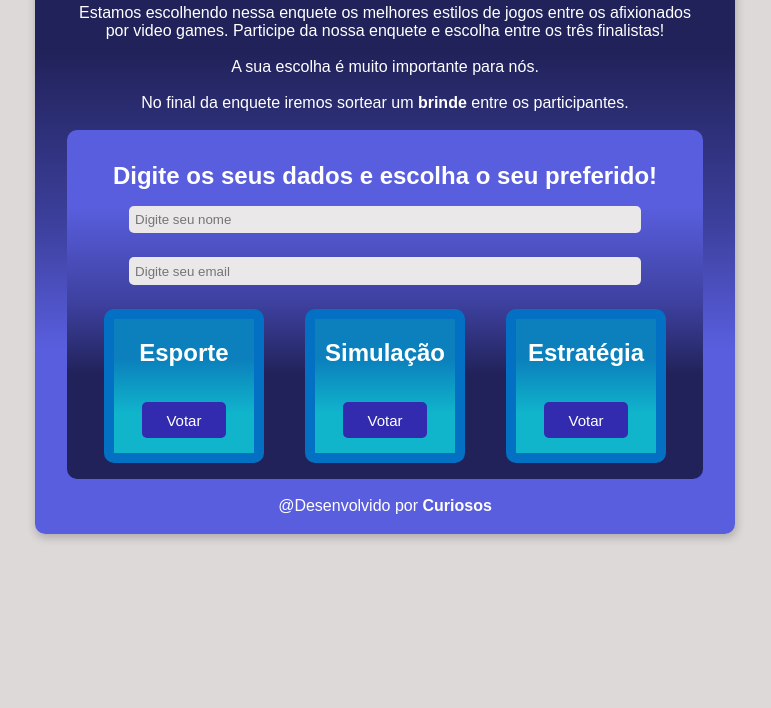
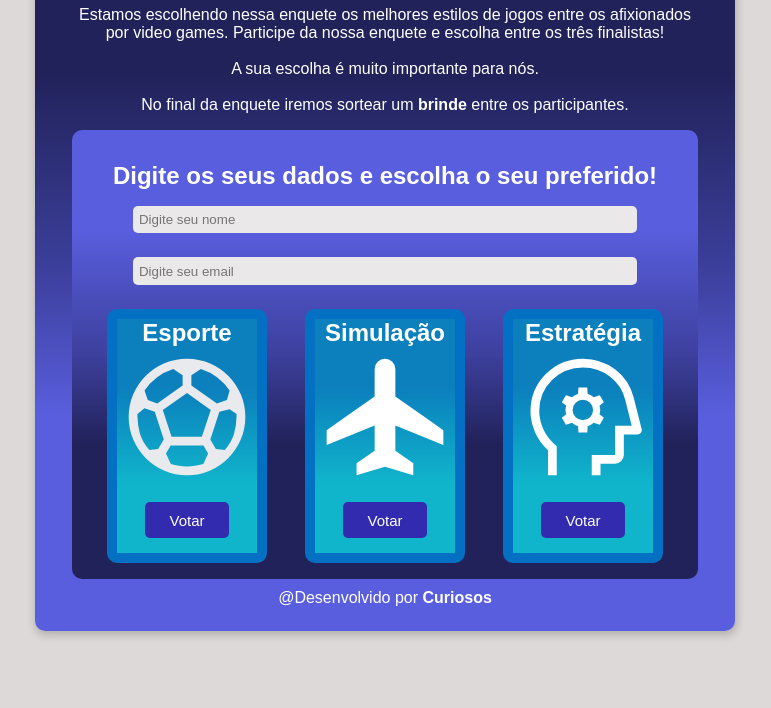
Before and after one commit to bibiritriz/Projeto-02---M-dulo-01, a plain HTML site: page index.html in a window 1280 px wide. Shown: the part 92-800 px from the top of the page, without its empty margins (255-1026 px from the left). Drawn offline with Linux system fonts and the light colour scheme.

Commit message:
arrumando icons

```diff
--- a/index.html
+++ b/index.html
@@ -5,7 +5,7 @@
   <meta charset="UTF-8">
   <meta name="viewport" content="width=device-width, initial-scale=1.0">
   <link rel="stylesheet" href="style.css">
-  <link rel="shortcut icon" href="controle-de-video-game.png" type="image/png">
+  <link rel="shortcut icon" href="icon-controle-video-game.png" type="png">
   <title>Enquete Gamer</title>
 </head>
 
@@ -33,8 +33,7 @@
               <h2>
                 Esporte
               </h2>
-              <object data="sports_soccer_98dp_E8EAED_FILL0_wght400_GRAD0_opsz48.svg" type="image/svg+xml"
-                width="100%"></object>
+              <object data="icon-esporte.svg" type="image/svg+xml" width="100%"></object>
               <button>
                 Votar
               </button>
@@ -43,8 +42,7 @@
               <h2>
                 Simulação
               </h2>
-              <object data="flight_48dp_FFFFFF_FILL0_wght400_GRAD0_opsz48.svg" type="image/svg+xml"
-                width="100%"></object>
+              <object data="icon-simulacao.svg" type="image/svg+xml" width="100%"></object></object>
               <button>
                 Votar
               </button>
@@ -53,8 +51,7 @@
               <h2>
                 Estratégia
               </h2>
-              <object data="psychology_48dp_FFFFFF_FILL0_wght400_GRAD0_opsz48.svg" type="image/svg+xml"
-                width="100%"></object>
+              <object data="icon-estrategia.svg" type="image/svg+xml" width="100%"></object></object>
               <button>
                 Votar
               </button>
@@ -62,8 +59,8 @@
           </div>
         </div>
       </div>
-      <div>
-        <br>@Desenvolvido por <span>Curiosos</span>
+      <div class="feito-por">
+        @Desenvolvido por <span>Curiosos</span>
       </div>
     </div>
   </div>
--- a/style.css
+++ b/style.css
@@ -1,11 +1,12 @@
 * {
   font-family: Arial, Helvetica, sans-serif;
-  margin: 1;
+  margin: 0;
   padding: 0;
   box-sizing: border-box;
 }
 
 body {
+  margin-top: 0.5rem;
   color: white;
   background-color: #ded9d9;
 }
@@ -25,20 +26,19 @@ body {
 .cabecalho {
   border-radius: 10px;
   text-align: center;
-  margin: 1.2rem;
+  margin: 1.5rem;
 }
 
 .titulo {
   color: #ffd000;
   font-size: 35px;
-  padding: 0.4rem;
+  padding: 0.3rem 1rem;
   text-align: center;
   font-weight: 700;
 }
 
 .subtitulo {
   padding: 1rem;
-  margin-bottom: 0.1rem;
 }
 
 .flex-container {
@@ -126,6 +126,10 @@ button:hover {
   transition: 0.5s;
 }
 
+.feito-por{
+  margin-top: 0.6rem;
+}
+
 @media screen and (max-width: 500px) {
   html {
     font-size: 12px;
```
Also changed, not shown: icon-controle-video-game.png (renamed from imagens/icon-controle-video-game.png), icon-esporte.svg (renamed from imagens/icon-esporte.svg), icon-estrategia.svg (renamed from imagens/icon-estrategia.svg), icon-simulacao.svg (renamed from imagens/icon-simulacao.svg).
